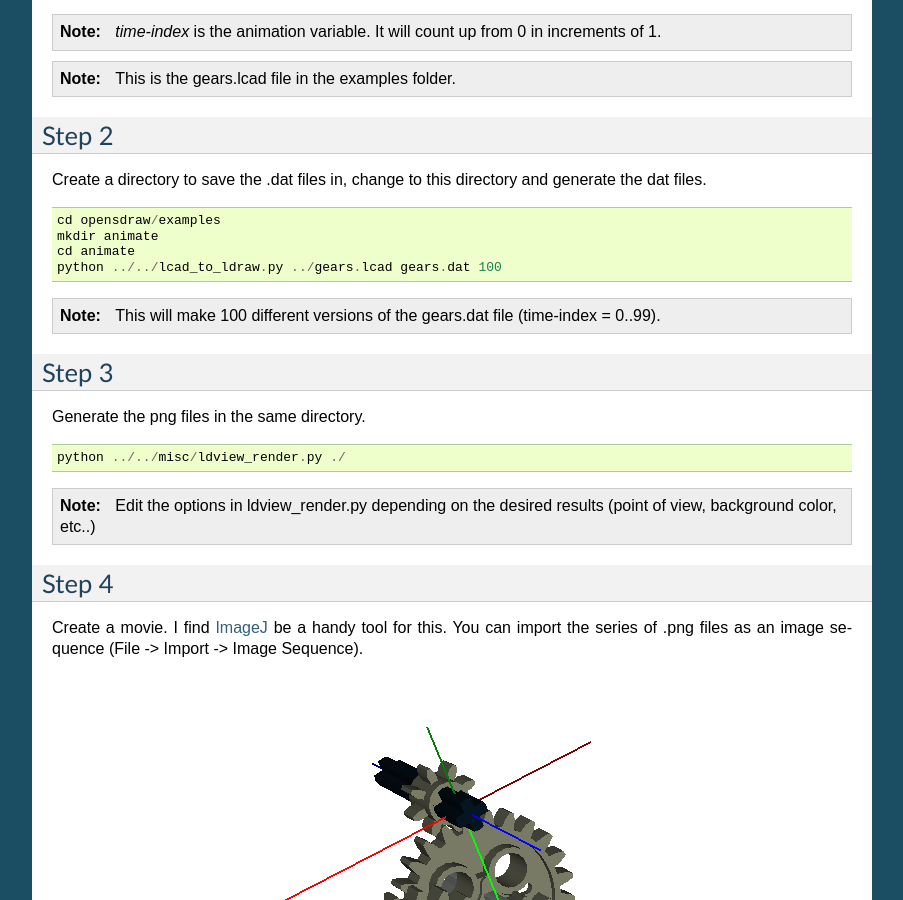
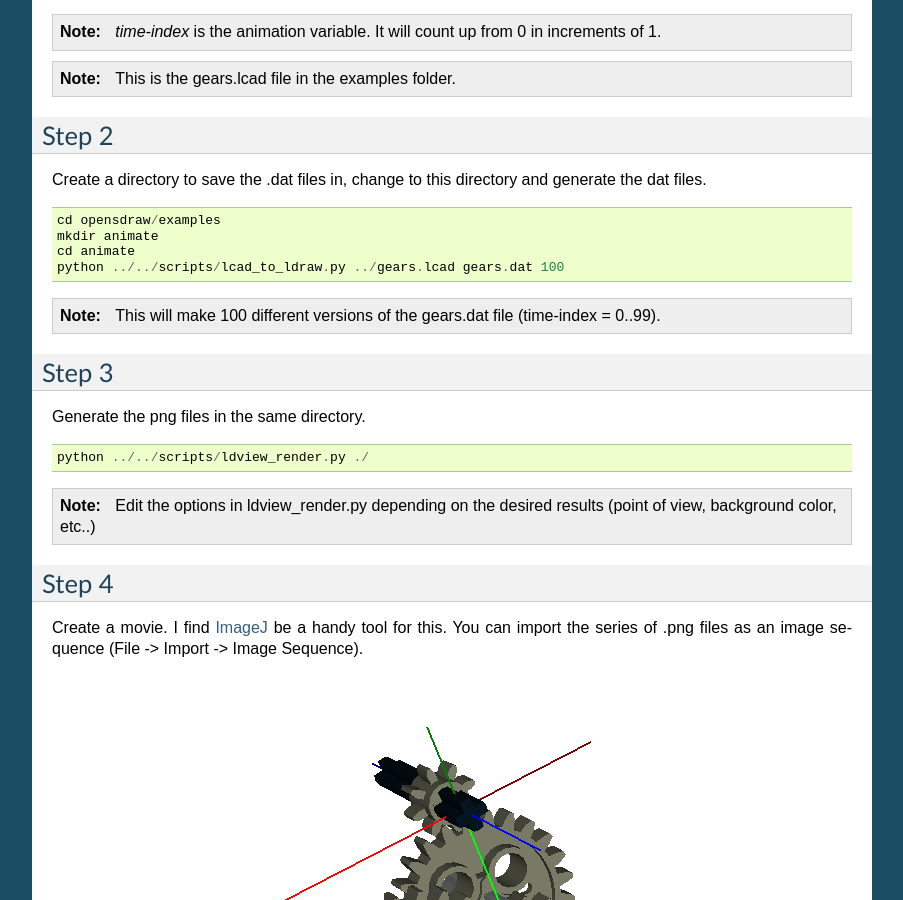
Before and after one commit to HazenBabcock/opensdraw, a Sphinx documentation site: the page built from docs/source/animation.rst, in a window 1280 px wide and 900 px high, scrolled down 1084 px. Shown: the whole window, without its empty margins (198-1101 px from the left). Built offline with Sphinx 7.4.7, drawn with Linux system fonts in a browser that asks for light colours.

Commit message:
Fix paths and an incorrect note.

```diff
--- a/docs/source/animation.rst
+++ b/docs/source/animation.rst
@@ -78,7 +78,7 @@ Create a directory to save the .dat files in, change to this directory and gener
   cd opensdraw/examples
   mkdir animate
   cd animate
-  python ../../lcad_to_ldraw.py ../gears.lcad gears.dat 100
+  python ../../scripts/lcad_to_ldraw.py ../gears.lcad gears.dat 100
 
 .. note::
 
@@ -89,7 +89,7 @@ Step 3
 
 Generate the png files in the same directory. ::
 
-  python ../../misc/ldview_render.py ./
+  python ../../scripts/ldview_render.py ./
 
 .. note::
 
--- a/docs/source/step.rst
+++ b/docs/source/step.rst
@@ -35,7 +35,7 @@ Create the .lcad file. ::
 
 .. note::
 
-   We don't use the *locate* library functions **sbs()** or **tbs()** because we want to rotate first, then translate.
+   We don't use the *locate* library functions **sbs()** or **tbs()** because we want to translate first, then rotate.
 
 Step 3
 ------
```
